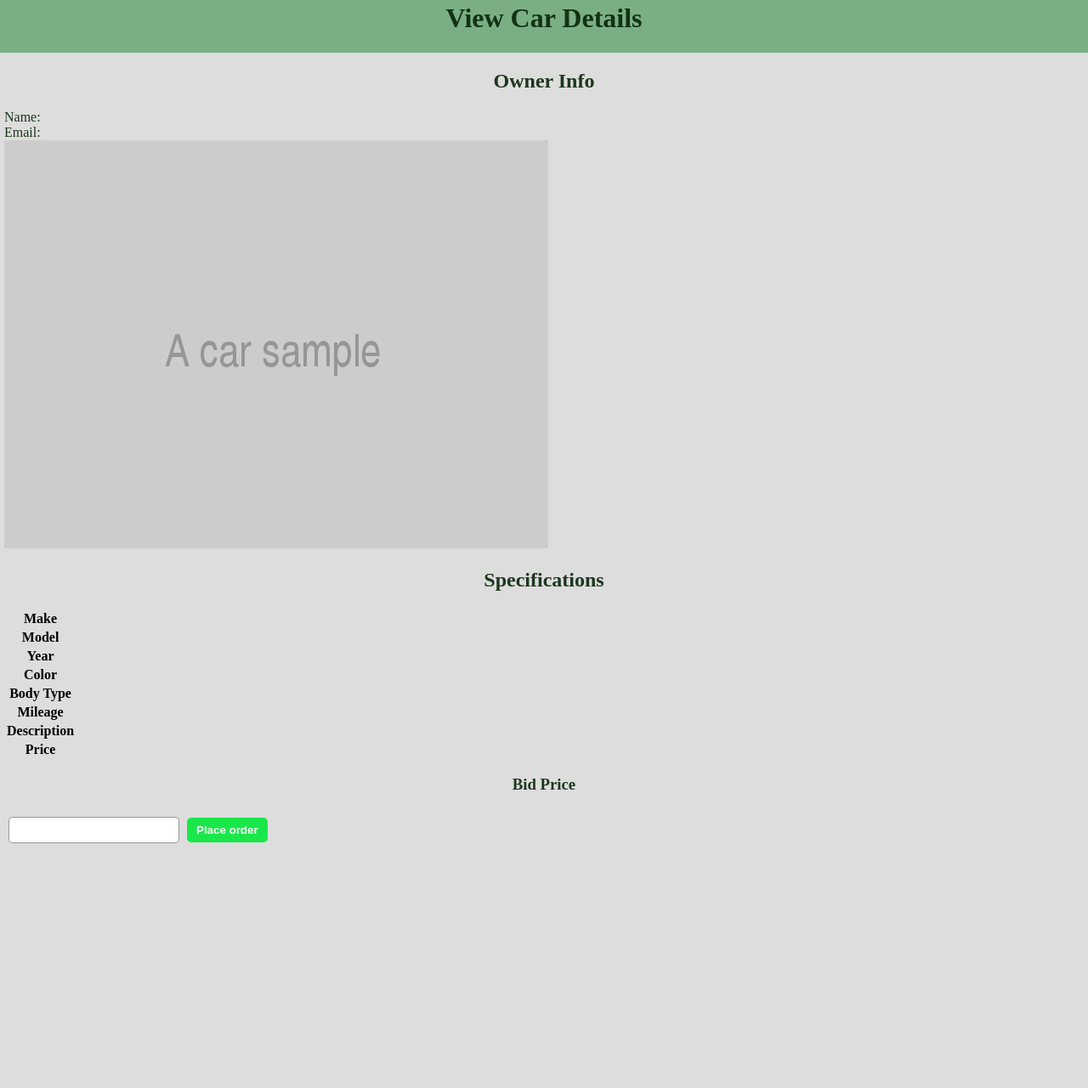
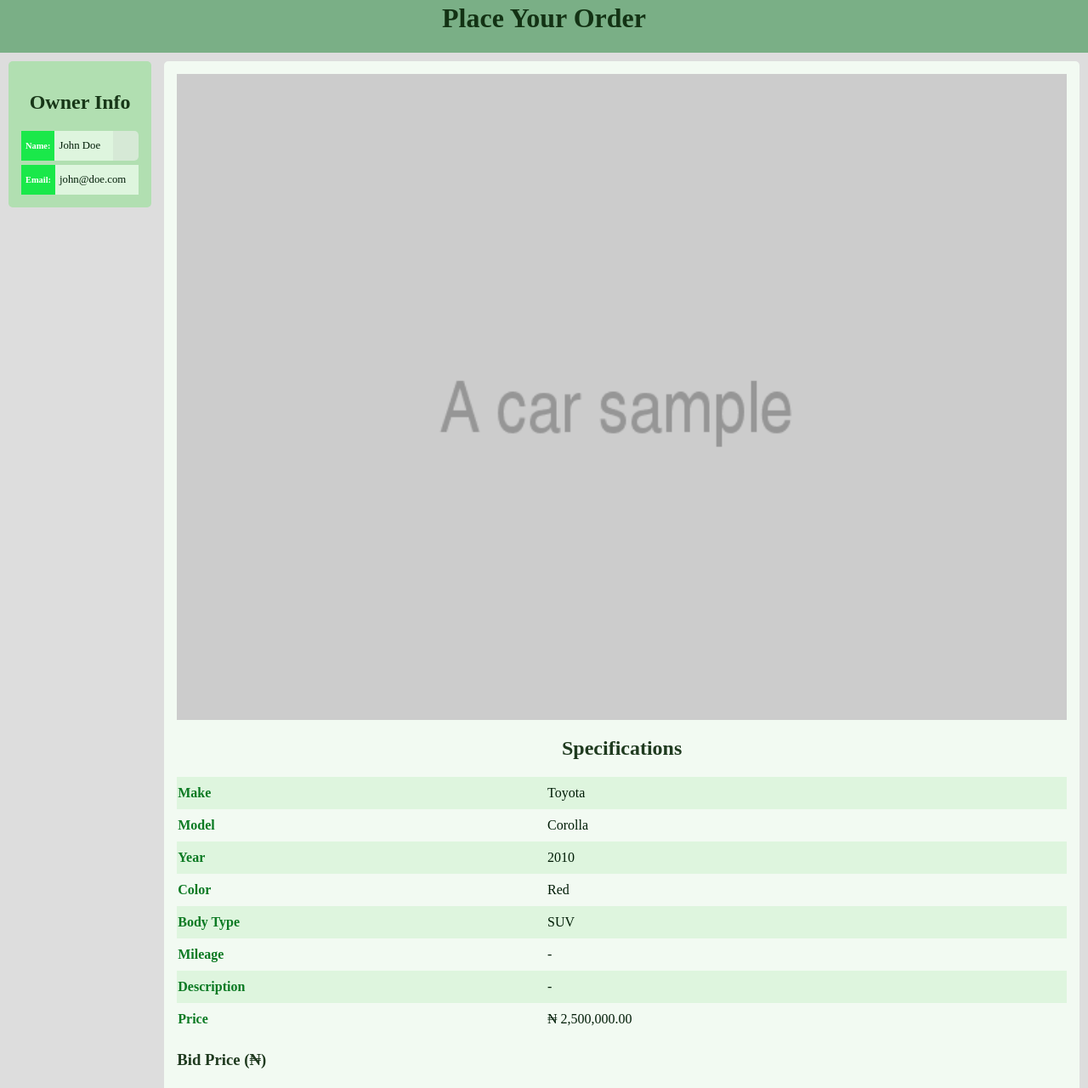
Before and after one commit to ChidozieGabriel/auto-mart-delete, a plain HTML site: page ui/purchaseorder.html in a window 1280 px wide. Shown: the part 198-1478 px from the top of the page at 85% size. Before the commit the page ends 1203 px from the top, so only its background shows below. Drawn offline with Linux system fonts and the light colour scheme.

Commit message:
feature(purchase-order):beautify purchase order
[Finishes #166028643]

```diff
--- a/ui/purchaseorder.html
+++ b/ui/purchaseorder.html
@@ -5,24 +5,25 @@
     <meta name="viewport" content="width=device-width, initial-scale=1.0" />
     <meta http-equiv="X-UA-Compatible" content="ie=edge" />
     <link rel="stylesheet" href="stylesheets/main.css">
+    <link rel="stylesheet" href="stylesheets/purchaseorder.css">
     <title>Auto-Mart</title>
   </head>
   <body>
     <div class="heading-container">
       <img class="logo" src="images/logo.png" alt="auto mart">
-      <h1>View Car Details</h1>
+      <h1>Place Your Order</h1>
     </div>
     <div class="content">
       <div class="owner-container">
         <h2>Owner Info</h2>
-        <div class="row">
-          <span class="th">Name:</span>
-          <span class="td"></span>
-        </div>
-        <div class="row">
-          <span class="th">Email:</span>
-          <span class="td"></span>
-        </div>
+        <table class="row">
+          <th class="th">Name:</span>
+          <td class="td">John Doe</span>
+        </table>
+        <table class="row">
+          <th class="th">Email:</span>
+          <td class="td">john@doe.com</span>
+        </table>
       </div>
       <div class="car-container">
         <img src="images/sample_car.png" alt="car image" />
@@ -30,40 +31,40 @@
         <table>
           <tr>
             <th>Make</th>
-            <td></td>
+            <td>Toyota</td>
           </tr>
           <tr>
             <th>Model</th>
-            <td></td>
+            <td>Corolla</td>
           </tr>
           <tr>
             <th>Year</th>
-            <td></td>
+            <td>2010</td>
           </tr>
           <tr>
             <th>Color</th>
-            <td></td>
+            <td>Red</td>
           </tr>
           <tr>
             <th>Body Type</th>
-            <td></td>
+            <td>SUV</td>
           </tr>
           <tr>
             <th>Mileage</th>
-            <td></td>
+            <td>-</td>
           </tr>
           <tr>
             <th>Description</th>
-            <td></td>
+            <td>-</td>
           </tr>
           <tr>
             <th>Price</th>
-            <td></td>
+            <td>₦ 2,500,000.00</td>
           </tr>
         </table>
         <form class="form-container">
-          <label for="bidprice"><h3>Bid Price</h3></label>
-          <input type="number" name="bidprice" id="bidprice" min="0" required />
+          <label for="bidprice"><h3>Bid Price (₦)</h3></label>
+          <input type="number" name="bidprice" id="bidprice" min="0" value="25000000" required />
           <button type="submit">Place order</button>
         </form>
       </div>
--- /dev/null
+++ b/ui/stylesheets/purchaseorder.css
@@ -0,0 +1,103 @@
+body {
+}
+.content {
+  display: flex;
+  margin: 10px;
+}
+.owner-container,
+.car-container {
+  background: rgb(177, 223, 177);
+  border-radius: 5px;
+  padding: 15px;
+}
+.owner-container {
+  flex: 0 1 auto;
+  margin-right: 15px;
+  align-self: flex-start;
+  max-width: 360px;
+}
+.car-container {
+  display: flex;
+  flex-direction: column;
+  flex: 1 1 auto;
+  background: rgb(242, 250, 242);
+}
+.owner-container h2 {
+  text-align: center;
+  font-weight: bolder;
+}
+.row {
+  display: flex;
+  align-items: center;
+  text-align: center;
+  background: rgb(214, 233, 214);
+  border-radius: 5px;
+}
+.row th {
+  background: #1ae84a;
+  color: white;
+  font-size: 0.65em;
+  padding: 7px 5px;
+  margin-right: 5px;
+  font-weight: bold;
+}
+td {
+  color: #011d07;
+}
+.row td {
+  font-size: 0.8em;
+  padding-right: 15px;
+  padding-left: 5px;
+  text-align: center;
+  word-wrap: anywhere;
+}
+.row + .row {
+  margin-top: 5px;
+}
+tbody {
+  width: 100%;
+}
+img {
+  width: 100%;
+  justify-self: center;
+  align-self: center;
+  height: 95vh;
+}
+table {
+  border-collapse: collapse;
+  width: 100%;
+}
+th,
+td {
+  text-align: left;
+  padding-top: 10px;
+  padding-bottom: 10px;
+}
+th {
+  color: #0b7a23;
+}
+td {
+  padding-left: 25px;
+}
+tr:nth-child(odd) {
+  background-color: rgb(222, 245, 222);
+}
+button {
+  align-self: flex-start;
+  padding: 17px 11px;
+  width: 100%;
+  margin-left: 0;
+  font-size: 1.2em;
+}
+.form-container {
+  display: flex;
+  flex-direction: column;
+  align-self: flex-start;
+  width: 100%;
+}
+.form-container label {
+  align-self: flex-start;
+}
+input {
+  margin-bottom: 15px;
+}
```
